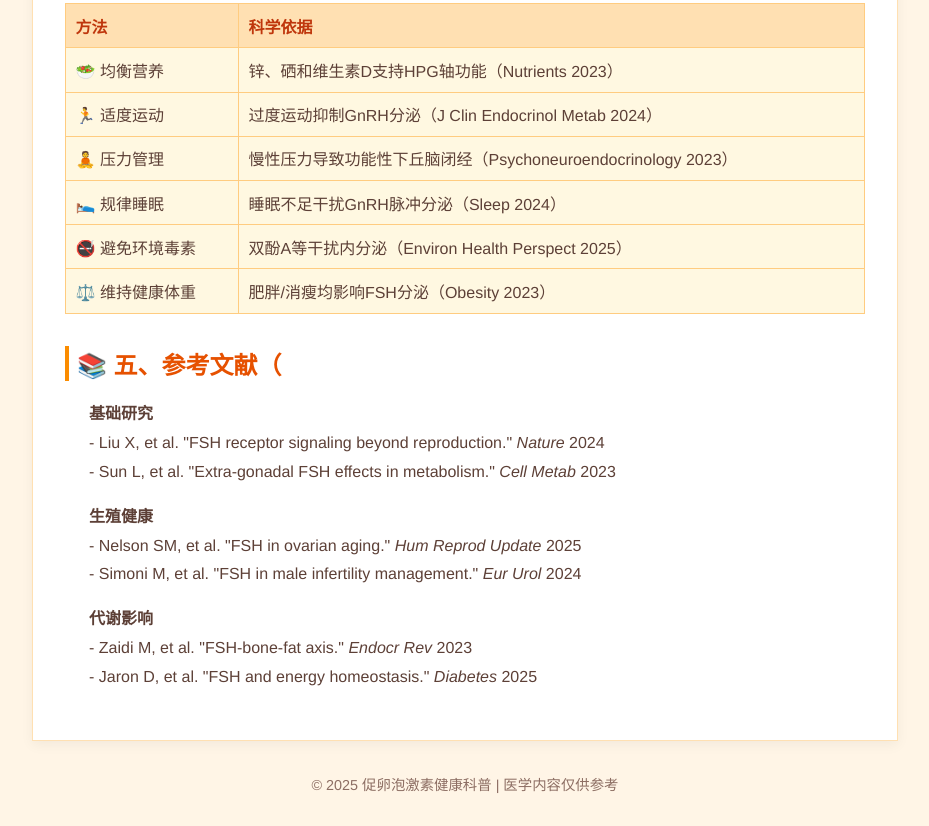
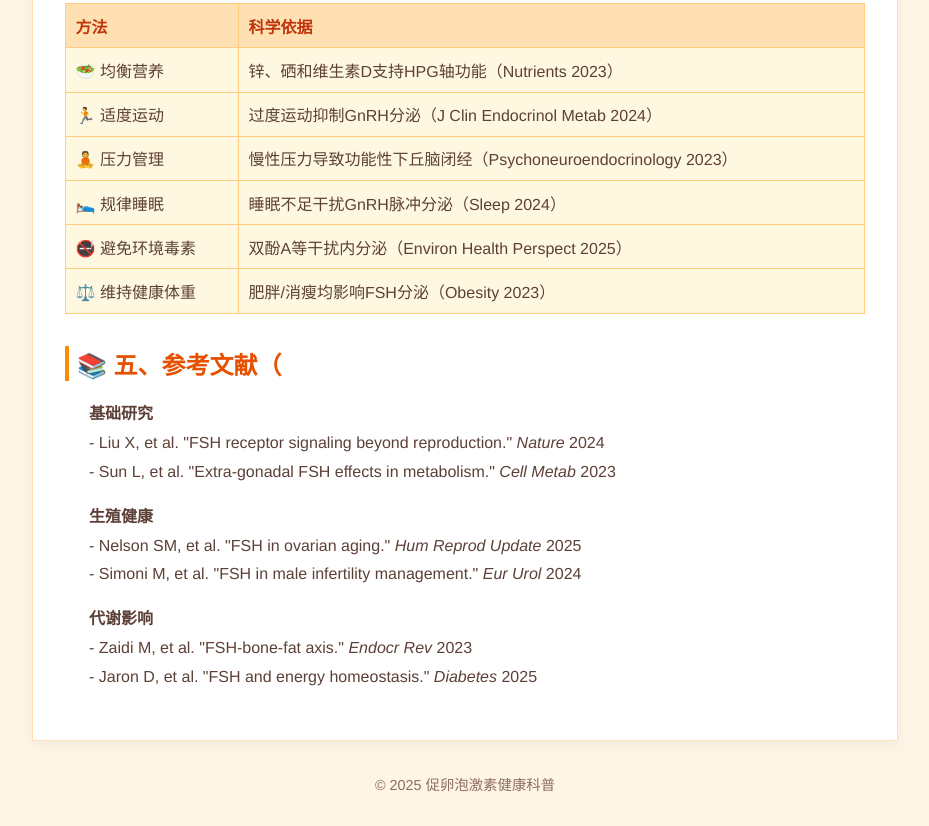
Before and after one commit to Sandy-long/lean-FSH, a plain HTML site: page index.html in a window 1280 px wide. Shown: the part 1932-2758 px from the top of the page, without its empty margins (175-1104 px from the left). Drawn offline with Linux system fonts and the light colour scheme.

Commit message:
Update index.html

```diff
--- a/index.html
+++ b/index.html
@@ -255,7 +255,10 @@
     </ol>
   </main>
   <footer>
-    © 2025 促卵泡激素健康科普 | 医学内容仅供参考
+    © <span id="year"></span> 促卵泡激素健康科普
   </footer>
+  <script>
+  document.getElementById("year").textContent = new Date().getFullYear();
+</script>
 </body>
 </html>
```
